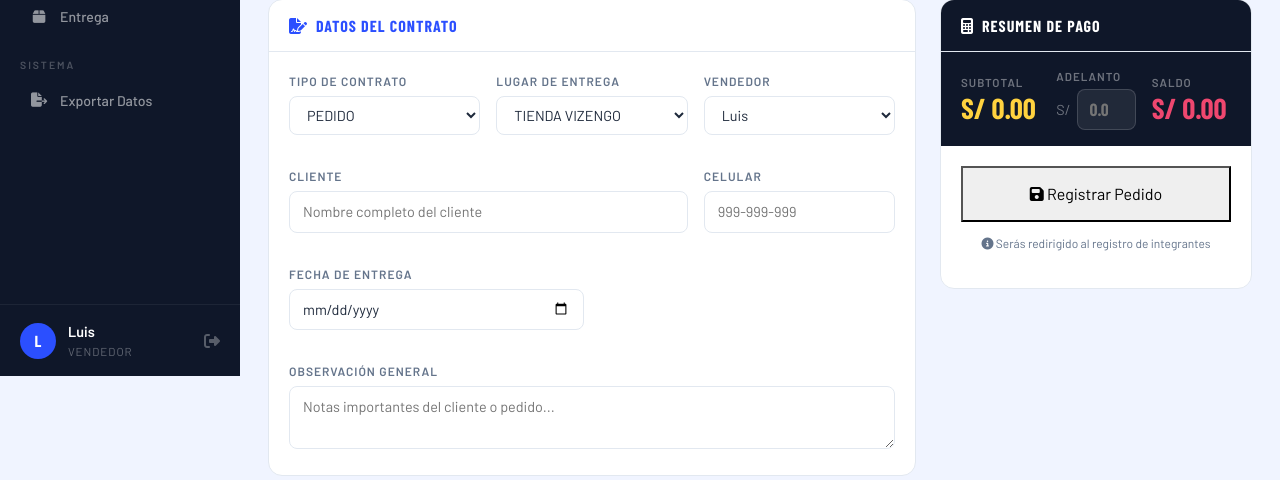
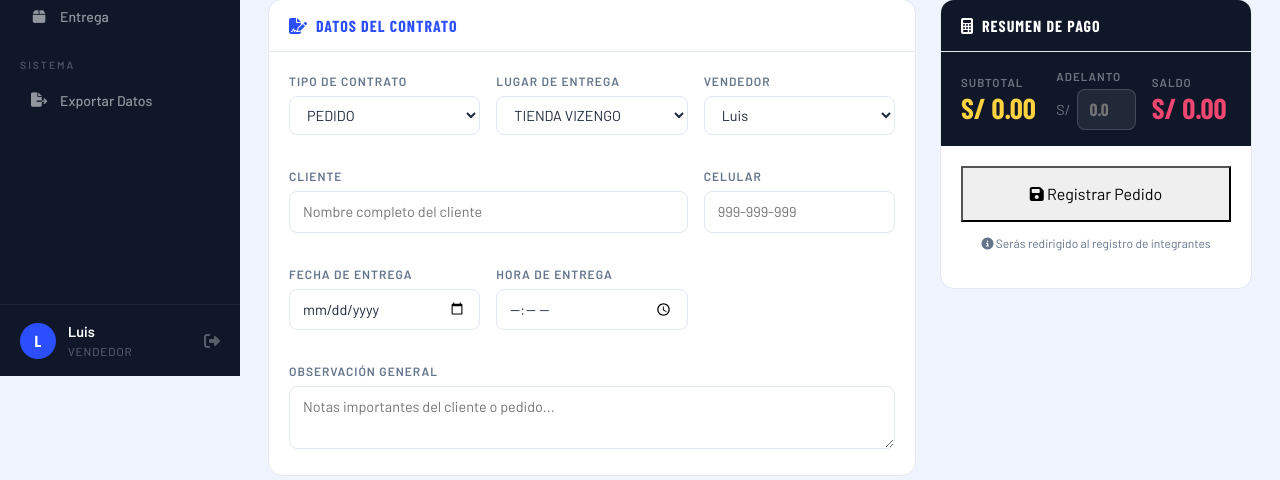
Before and after one commit to jhonrv1997/Vizengo_2, a PHP site: page /vizengo/ingreso-pedido.php in a window 1280 px wide. Shown: the part 424-904 px from the top of the page. Run offline with PHP 8.4, Linux system fonts and the light colour scheme; a user stored in the database is signed in; data comes from the database, SQL or seed files in the repository; some web fonts are replaced.

Commit message:
Add files via upload

```diff
--- a/ingreso-pedido.php
+++ b/ingreso-pedido.php
@@ -80,13 +80,16 @@ if ($_SERVER['REQUEST_METHOD'] === 'POST') {
         // Fecha de entrega
         $fechaEntrega = !empty($_POST['fecha_entrega']) ? $_POST['fecha_entrega'] : null;
 
+        // Hora de entrega
+        $horaEntrega = !empty($_POST['hora_entrega']) ? $_POST['hora_entrega'] : null;
+
         // Insertar pedido
         $stmt = $db->prepare("INSERT INTO pedidos (
             codigo, cliente_id, usuario_id, tipo_contrato, lugar_entrega,
             direccion_envio, vendedor_asignado, celular_cliente,
             observaciones_generales, observaciones_diseno,
-            fecha_entrega, subtotal, adelanto, saldo, estado_contrato, estado_general
-        ) VALUES (?, ?, ?, ?, ?, ?, ?, ?, ?, ?, ?, ?, ?, ?, 'completo', 'en_proceso')");
+            fecha_entrega, hora_entrega, subtotal, adelanto, saldo, estado_contrato, estado_general
+        ) VALUES (?, ?, ?, ?, ?, ?, ?, ?, ?, ?, ?, ?, ?, ?, ?, 'completo', 'en_proceso')");
 
         $stmt->execute([
             $codigo,
@@ -100,6 +103,7 @@ if ($_SERVER['REQUEST_METHOD'] === 'POST') {
             sanitize($_POST['observaciones_generales'] ?? ''),
             sanitize($_POST['observaciones_diseno'] ?? ''),
             $fechaEntrega,
+            $horaEntrega,
             $subtotal,
             $adelanto,
             $saldo
@@ -397,10 +401,16 @@ $fechaHoy = str_replace(array_keys($meses), array_values($meses), $fechaHoy);
                                     <input type="tel" name="cliente_celular" class="field-ctrl" placeholder="999-999-999">
                                 </div>
                             </div>
-                            <div class="col-md-6">
+                            <div class="col-md-4">
                                 <div class="field-group">
                                     <label class="field-lbl">Fecha de Entrega</label>
                                     <input type="date" name="fecha_entrega" class="field-ctrl" min="<?php echo date('Y-m-d'); ?>">
+                                </div>
+                            </div>
+                            <div class="col-md-4">
+                                <div class="field-group">
+                                    <label class="field-lbl">Hora de Entrega</label>
+                                    <input type="time" name="hora_entrega" class="field-ctrl">
                                 </div>
                             </div>
                             <div class="col-12">
```
